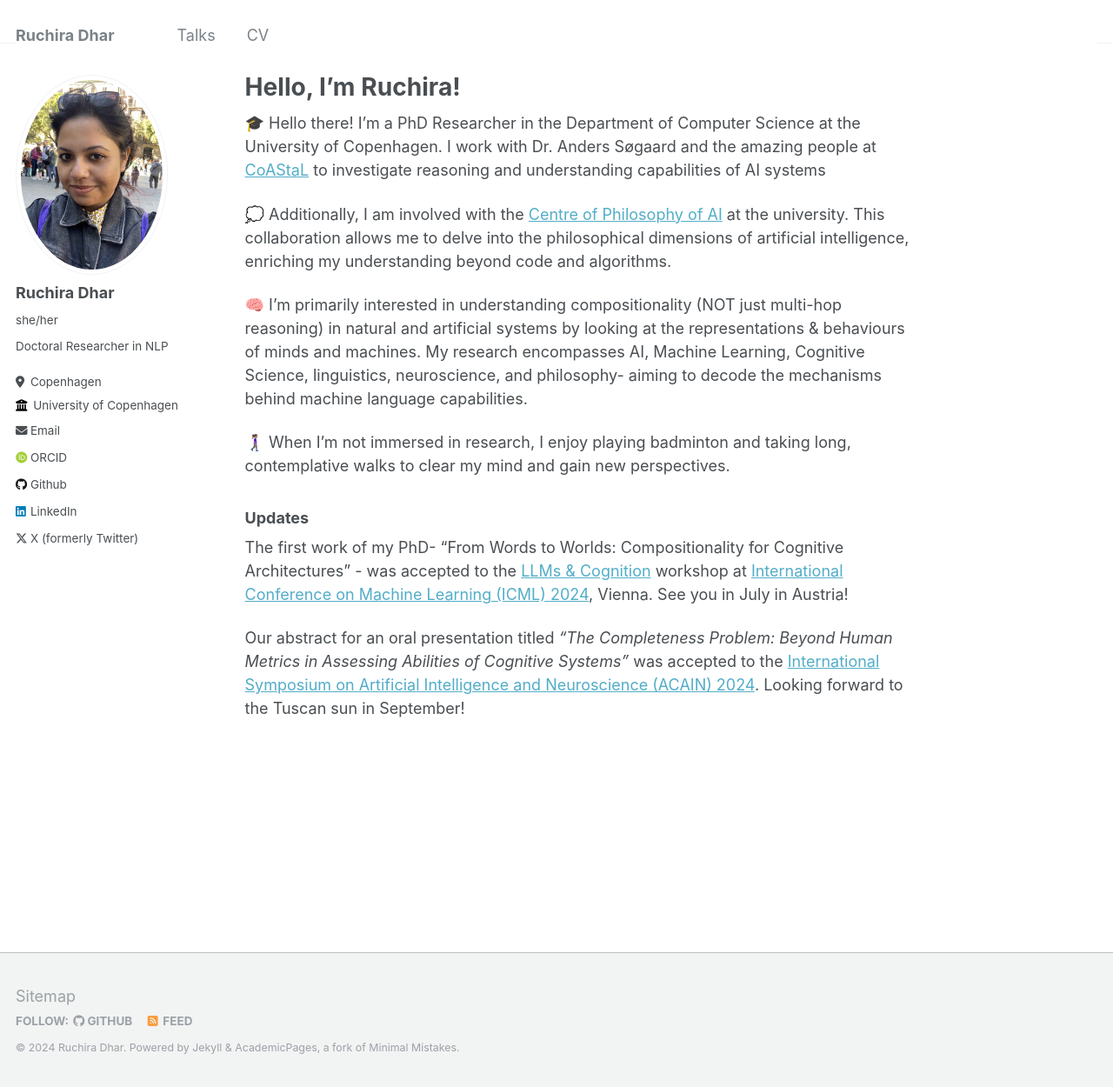
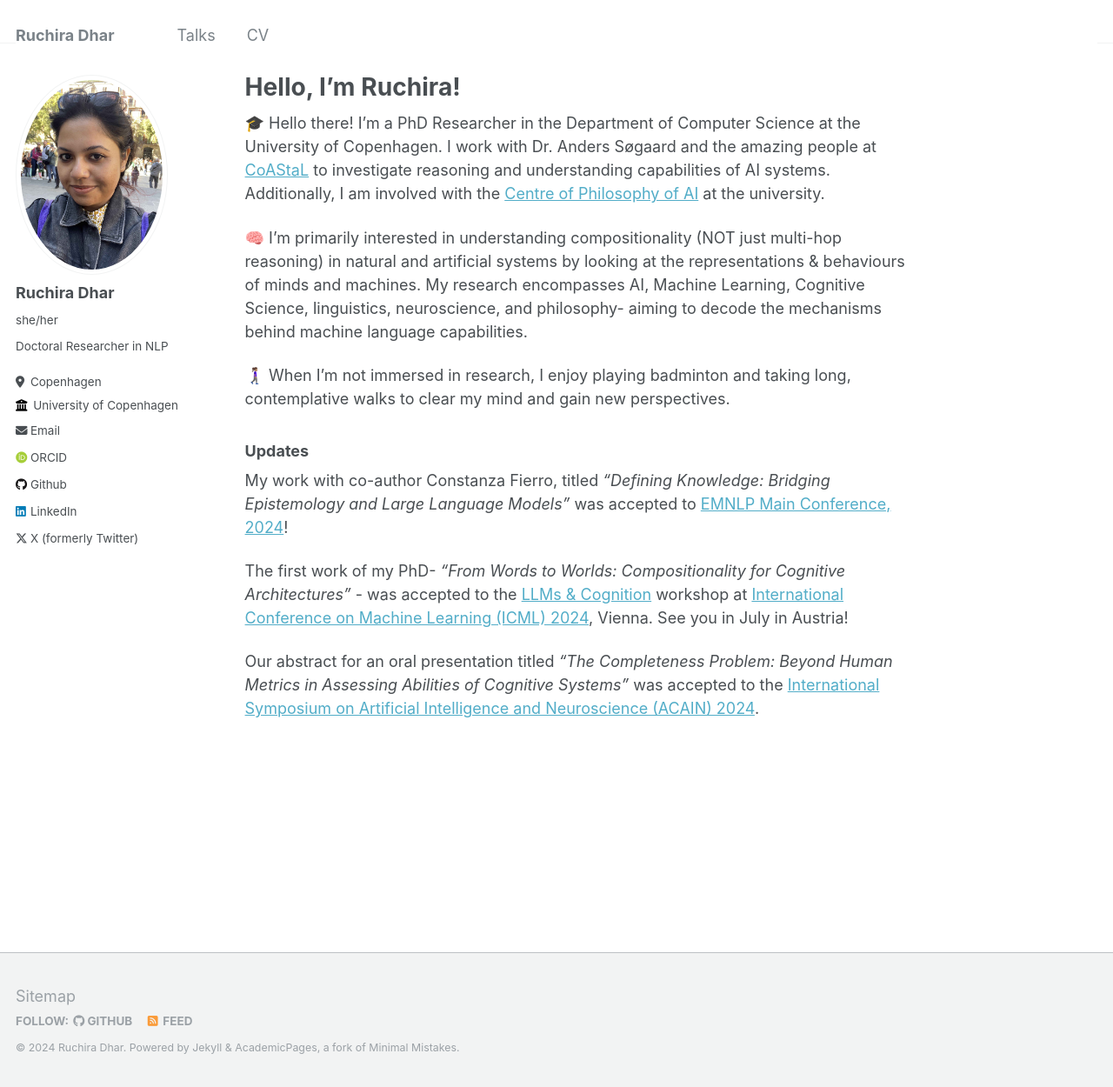
Before and after one commit to ruchiradhar/ruchiradhar.github.io, a Jekyll site: the page built from _pages/about.md, in a window 1280 px wide and 1250 px high. Shown: the whole window at 87% size. Built offline with Jekyll 4.4.1, drawn with Linux system fonts in a browser that asks for light colours; some web fonts are replaced.

Commit message:
CV Updates

```diff
--- a/_pages/about.md
+++ b/_pages/about.md
@@ -9,9 +9,7 @@ redirect_from:
 ---
 
 
-🎓 Hello there! I'm a PhD Researcher in the Department of Computer Science at the University of Copenhagen. I work with Dr. Anders Søgaard and the amazing people at [CoAStaL](https://coastalcph.github.io/) to investigate reasoning and understanding capabilities of AI systems
-
-💭 Additionally, I am involved with the [Centre of Philosophy of AI](https://sites.google.com/view/cpaicph/home) at the university. This collaboration allows me to delve into the philosophical dimensions of artificial intelligence, enriching my understanding beyond code and algorithms.
+🎓 Hello there! I'm a PhD Researcher in the Department of Computer Science at the University of Copenhagen. I work with Dr. Anders Søgaard and the amazing people at [CoAStaL](https://coastalcph.github.io/) to investigate reasoning and understanding capabilities of AI systems. Additionally, I am involved with the [Centre of Philosophy of AI](https://sites.google.com/view/cpaicph/home) at the university.
 
 🧠 I'm primarily interested in understanding compositionality (NOT just multi-hop reasoning) in natural and artificial systems by looking at the representations & behaviours of minds and machines. My research encompasses AI, Machine Learning, Cognitive Science, linguistics, neuroscience, and philosophy-  aiming to decode the mechanisms behind machine language capabilities.
 
@@ -20,6 +18,8 @@ redirect_from:
 
 ### Updates
 
-The first work of my PhD- "From Words to Worlds: Compositionality for Cognitive Architectures" - was accepted to the [LLMs & Cognition](https://llm-cognition.github.io/) workshop at [International Conference on Machine Learning (ICML) 2024](https://icml.cc/), Vienna. See you in July in Austria!
+My work with co-author Constanza Fierro, titled *"Defining Knowledge: Bridging Epistemology and Large Language Models"* was accepted to [EMNLP Main Conference, 2024](https://2024.emnlp.org)!
 
-Our abstract for an oral presentation titled *"The Completeness Problem: Beyond Human Metrics in Assessing Abilities of Cognitive Systems"* was accepted to the [International Symposium on Artificial Intelligence and Neuroscience (ACAIN) 2024](https://acain2024.icas.events/symposium/). Looking forward to the Tuscan sun in September!
+The first work of my PhD- *"From Words to Worlds: Compositionality for Cognitive Architectures"* - was accepted to the [LLMs & Cognition](https://llm-cognition.github.io/) workshop at [International Conference on Machine Learning (ICML) 2024](https://icml.cc/), Vienna. See you in July in Austria!
+
+Our abstract for an oral presentation titled *"The Completeness Problem: Beyond Human Metrics in Assessing Abilities of Cognitive Systems"* was accepted to the [International Symposium on Artificial Intelligence and Neuroscience (ACAIN) 2024](https://acain2024.icas.events/symposium/).
```
Also changed, not shown: 4 other files.
